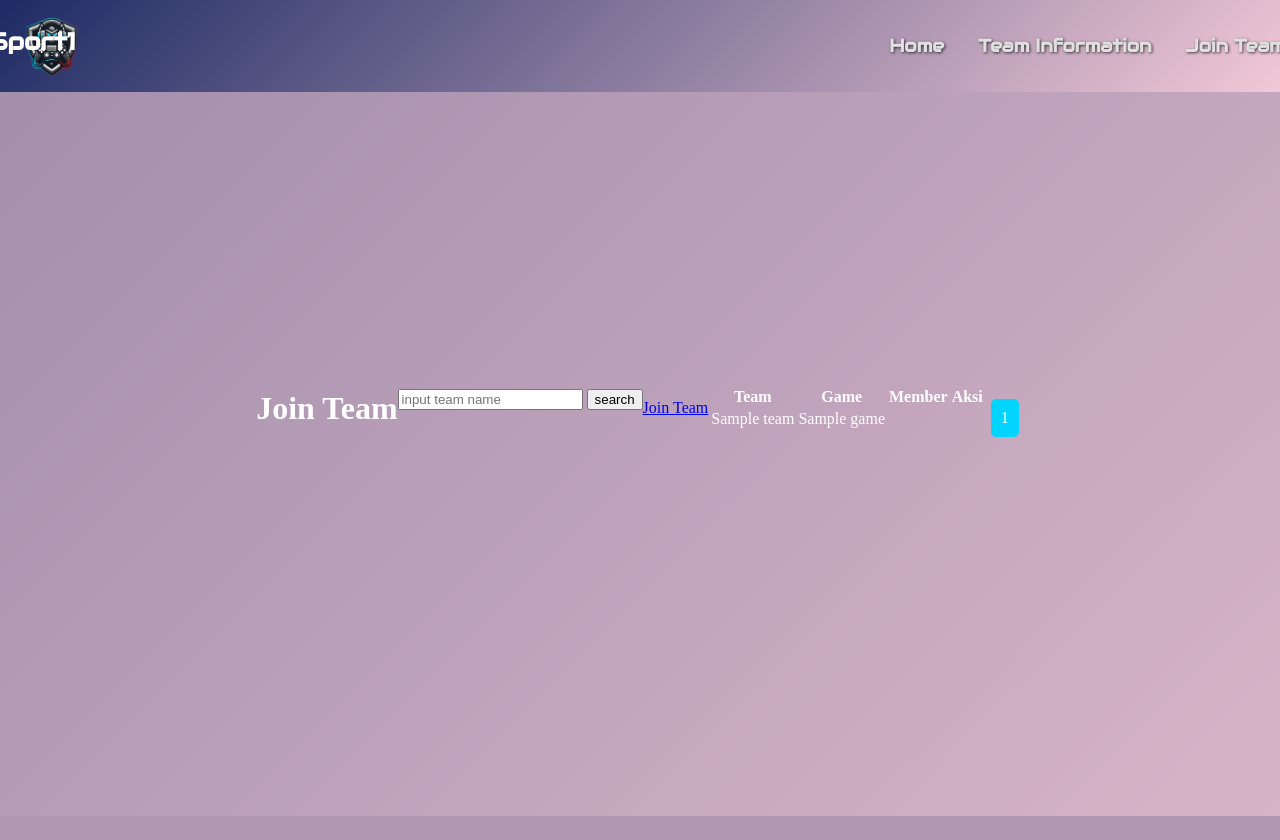
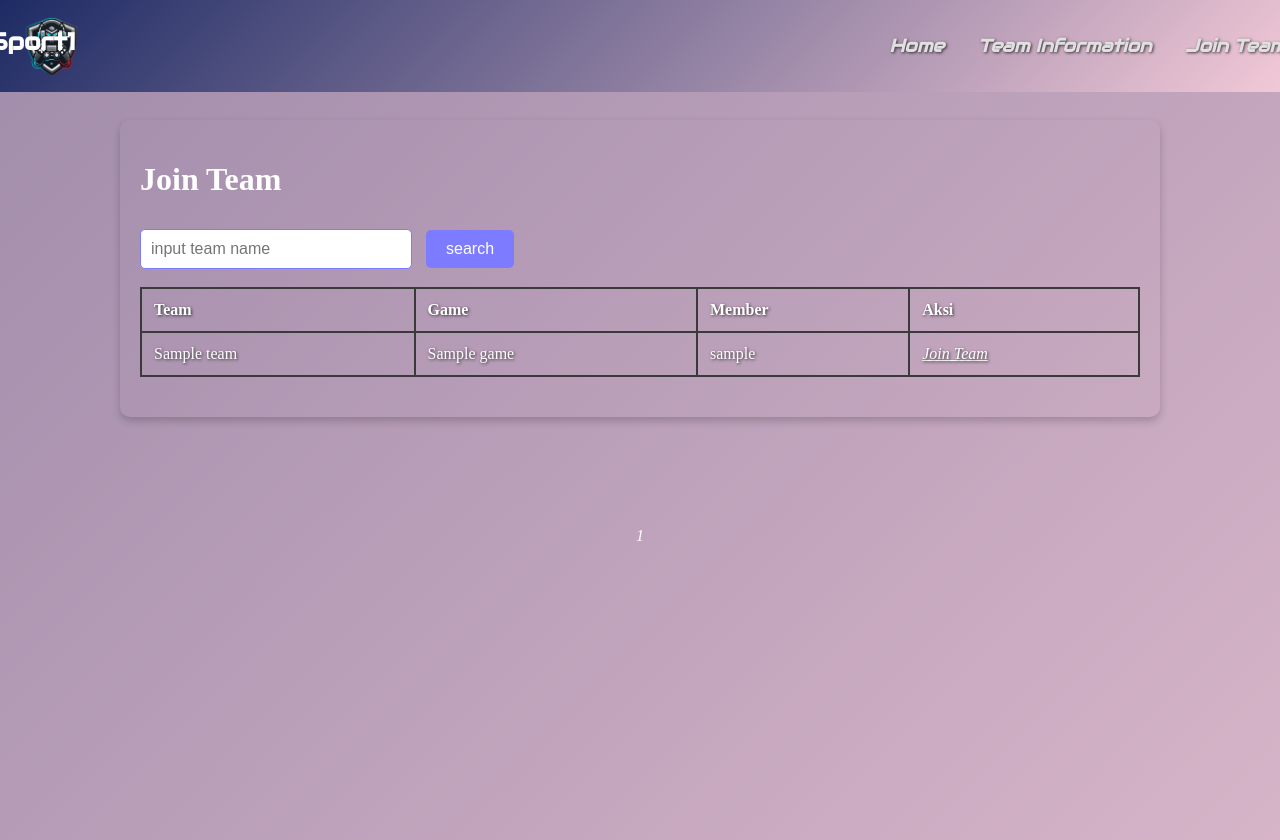
Before and after one commit to salmann17/E-Sport-Web, a PHP site: page /backendMember/dbjointeam.php?idmember=1 in a window 1280 px wide. Before the commit the page ends 816 px from the top, so only its background shows below. Run offline with PHP 8.4, Linux system fonts and the light colour scheme; the visitor is signed in with stand-in values (Sample User, id 1); tables that the repository leaves empty or names only in its code hold one stand-in row (values such as "Sample post"); data that the repository does not hold is empty.

Commit message:
update css dashboard jointeam

```diff
--- a/backendMember/css/dbmember.css
+++ b/backendMember/css/dbmember.css
@@ -1,15 +1,87 @@
 
 body {
-    display: flex;
-    align-items: center;
-    justify-content: center;
     height: 100vh;
     background: linear-gradient(135deg, #1d2b64, #f8cdda);
     background-size: 400% 400%;
     animation: gradientAnimation 15s ease infinite;
     color: #fff;
+    padding: 20px;
+    margin: 0;
+}
+.container {
+    max-width: 1000px;
+    margin: 100px auto;
+    background: transparent;
+    padding: 20px;
+    border-radius: 10px;
+    box-shadow: 0px 4px 8px rgba(0, 0, 0, 0.2);
+}
+table {
+    width: 100%;
+    border-collapse: collapse;
+    margin-bottom: 20px;
 }
 
+table th, table td {
+    border: 2px solid #3a3a3a;
+    padding: 12px;
+    text-align: left;
+    color: #E0E0E0;
+}
+
+table th {
+    background-color: transparent;
+    color: #ffffff;
+    text-shadow: 1px 1px 3px rgba(0, 0, 0, 0.7);
+}
+
+table td {
+    background-color: transparent;
+    color: white;
+    text-shadow: 1px 1px 3px rgba(0, 0, 0, 0.7);
+}
+
+table tr:hover td {
+    background-color: rgba(255, 255, 255, 0.2);
+    color: #fff;
+}
+
+a {
+    color: #ffffff;
+    text-decoration: none;
+    text-decoration: underline;
+    font-style: italic;
+}
+
+a:hover {
+    color: #ff6347;
+    text-decoration: underline;
+    font-style: italic;
+}
+.btn-add {
+    background-color: #7D7BFF ;
+    color: #fff;
+    padding: 10px 20px;
+    border: none;
+    cursor: pointer;
+    text-decoration: none;
+    font-size: 16px;
+    border-radius: 5px;
+    display: inline-block;
+    margin-top: 10px;
+}
+
+.btn-add:hover {
+    background-color: #A99CFF;
+}
+form input[type="text"] {
+    padding: 10px;
+    font-size: 16px;
+    border: 1px solid #7D7BFF;
+    border-radius: 5px;
+    margin-right: 10px;
+    width: 250px;
+}
 @keyframes gradientAnimation {
     0% { background-position: 0% 50%; }
     50% { background-position: 100% 50%; }
--- a/backendMember/css/paging.css
+++ b/backendMember/css/paging.css
@@ -7,13 +7,13 @@
     padding: 10px;
     margin: 0 5px;
     text-decoration: none;
-    background-color: #2a2a2a;
+    background-color: transparent;
     color: white;
     border-radius: 5px;
 }
 .pagination a.active {
-    background-color: #00d4ff;
+    background-color: #7D7BFF f;
 }
 .pagination a:hover {
-    background-color: #555;
+    background-color: #A99CFF;
 }
--- a/backendMember/dbjointeam.php
+++ b/backendMember/dbjointeam.php
@@ -52,6 +52,7 @@
         </ul>
     </nav>
 
+    <div class="container">
         <h1>Join Team</h1>
         <form action="" method="get">
             <input type="text" name="searchTeam" placeholder="input team name">
@@ -63,7 +64,7 @@
             <th>Game</th>
             <th>Member</th>
             <th>Aksi</th>";
-        while($row = $result->fetch_assoc()){
+        while ($row = $result->fetch_assoc()) {
             $idteam = $row['idteam'];
             if (!isset($teams[$idteam])) {
                 $teams[$idteam] = [
@@ -74,13 +75,15 @@
             }
             $teams[$idteam]['members'][] = $row['username'];
             echo "<tr>";
-            echo "<td>". $row['teamname'] ."</td>";
-            echo "<td>". $row['gamename'] ."</td>";
-            echo "<td>". implode(", ", $teams['members']) ."</td>";
-            echo "<a href='member/joinproposal_proses.php?action=joinproposal=" ."idmember=" . $row['idmember'] . "'>Join Team</a></td>";
+            echo "<td>" . $row['teamname'] . "</td>";
+            echo "<td>" . $row['gamename'] . "</td>";
+            echo "<td>" . implode(", ", $teams[$idteam]['members']) . "</td>";
+            echo "<td><a href='member/joinproposal_proses.php?action=joinproposal=" . "idmember=" . $row['idmember'] . "'>Join Team</a></td>";
         }
         echo "</table>"
         ?>
+    </div>
+
     <div class="pagination">
         <?php
         if ($page > 1) {
```
Lines whose indentation alone changed are shown as unchanged.
